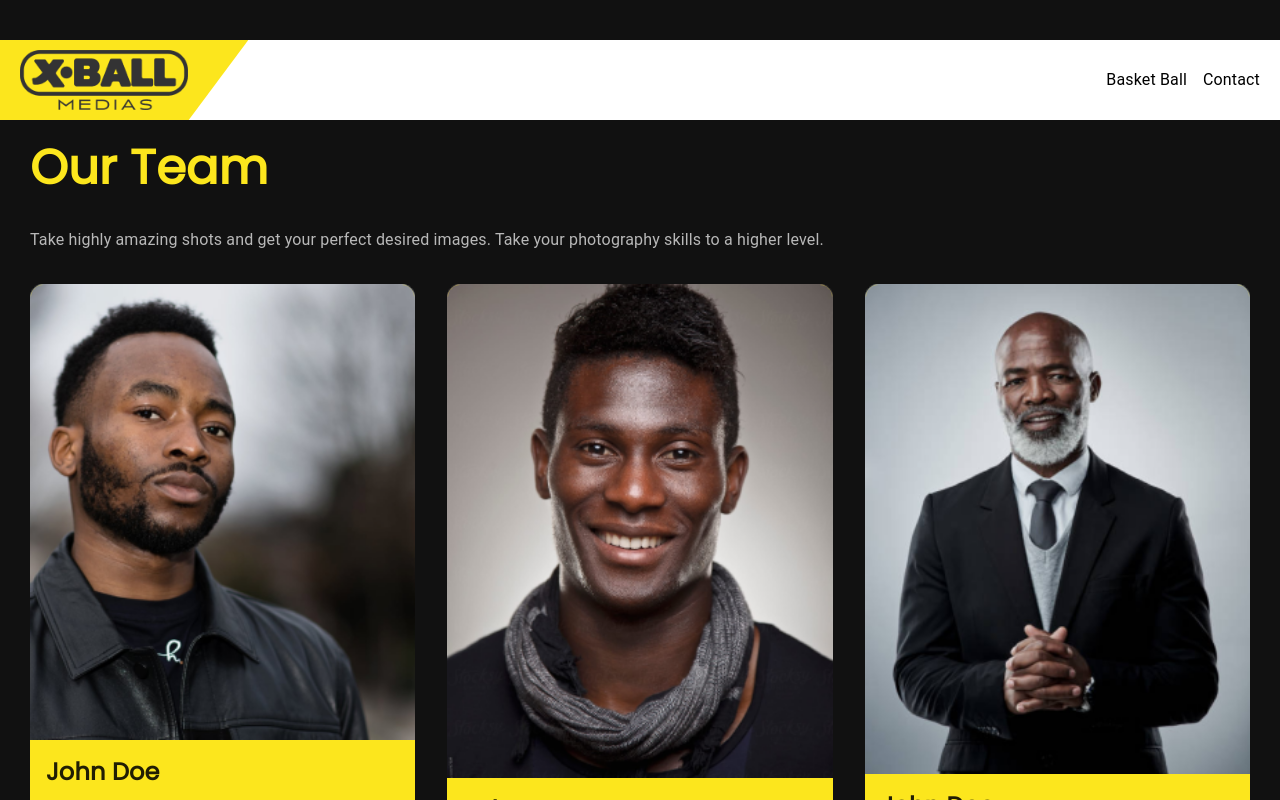
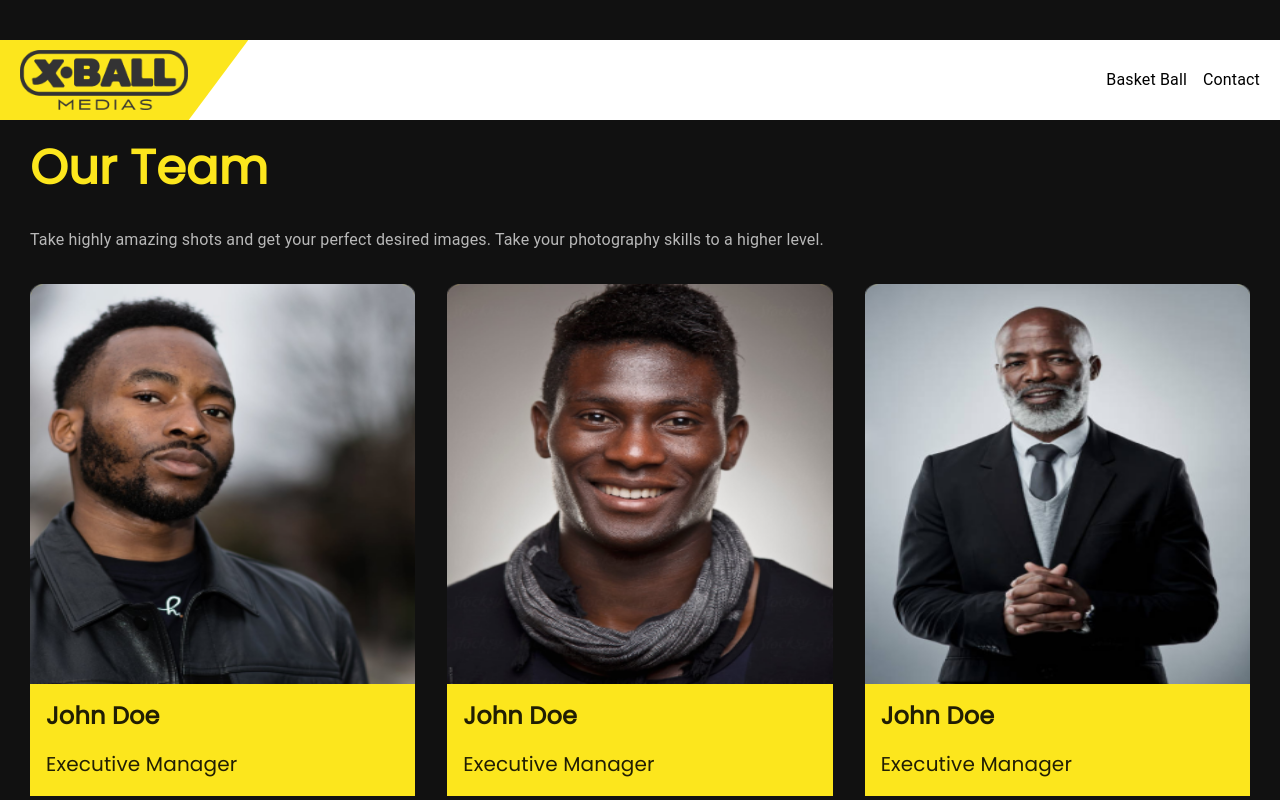
Before and after one commit to EmanuelOne/sportNetwork, a React (Create React App) app: page /our_team in a window 1280 px wide. Shown: the top 800 px of the page. Built offline with nearby package versions, Linux system fonts and the light colour scheme.

Commit message:
added clamp to fit image

```diff
--- a/src/pages/OurTeam/our_team.js
+++ b/src/pages/OurTeam/our_team.js
@@ -44,15 +44,15 @@ const Box = styled(BUI)`
       background-color: #fce61d;
       display: flex;
       flex-direction: column;
+      img {
+        height: clamp(200px, 400px, 500px);
+      }
       .team-member-info {
         padding: 1rem;
         display: flex;
         flex-direction: column;
 
         gap: 1rem;
-        img {
-          height: 100%;
-        }
         /* h5,
         h6 {
           margin: 0;
```
